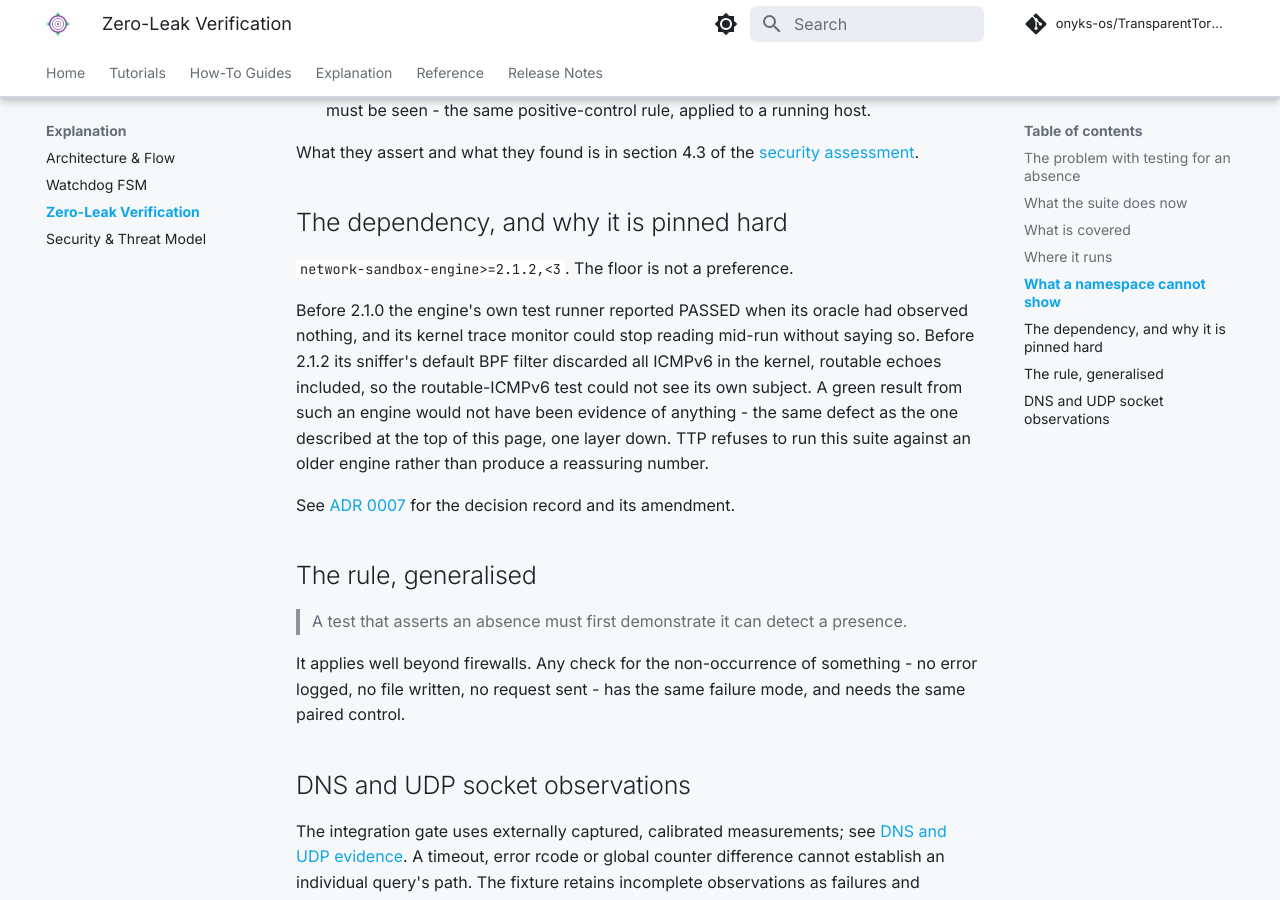
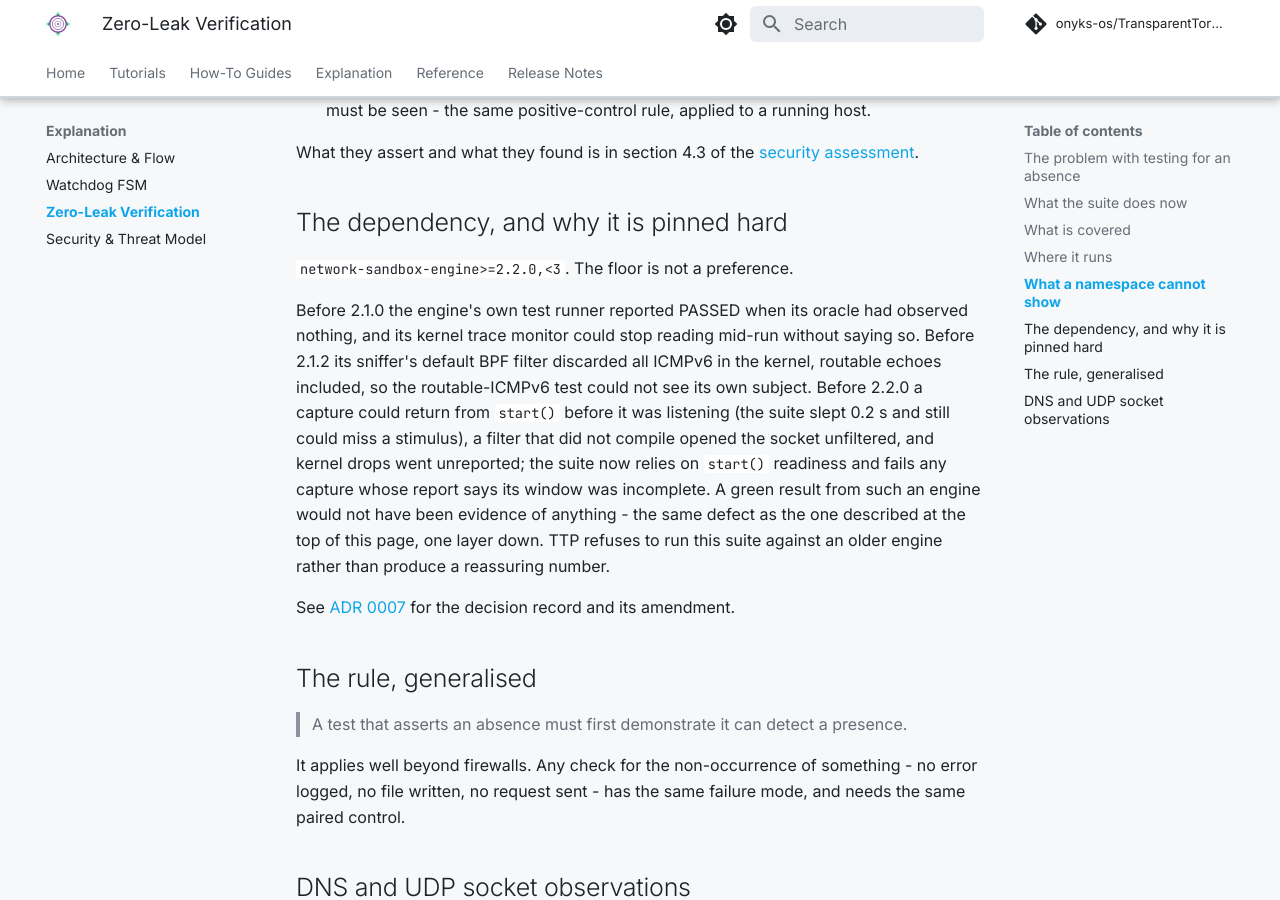
Before and after one commit to onyks-os/TransparentTorProxy, an MkDocs documentation site: the page built from docs/web/explanation/verification.md, in a window 1280 px wide and 900 px high, scrolled down 3301 px. Built offline with MkDocs 1.6.1 and Material for MkDocs 9.7.7, drawn with Linux system fonts in a browser that asks for light colours; comment, search, counter and statistics services are not loaded.

Commit message:
Require NSE 2.2.0 and trust only complete capture windows (#166)
NSE 2.2.0 returns from PCAPAsserter.start() once the kernel socket is
bound and filtering, reports kernel drops and limits in stop_report(),
and confirms mock listener binds. Drop the 0.2 s sleep after start(),
fail any capture whose report says its window was incomplete, and start
the gateway listener with start_listener() instead of a fixed wait.

Raise the floor in pyproject, MIN_NSE_VERSION, the CI lock (NSE only),
CI comments and the dependency docs together.

Signed-off-by: onyks-os <129986281+onyks-os@users.noreply.github.com>
Co-authored-by: Claude Opus 5.5 <noreply@anthropic.com>

```diff
--- a/docs/web/explanation/verification.md
+++ b/docs/web/explanation/verification.md
@@ -132,13 +132,17 @@ What they assert and what they found is in section 4.3 of the
 
 ## The dependency, and why it is pinned hard
 
-`network-sandbox-engine>=2.1.2,<3`. The floor is not a preference.
+`network-sandbox-engine>=2.2.0,<3`. The floor is not a preference.
 
 Before 2.1.0 the engine's own test runner reported PASSED when its oracle had
 observed nothing, and its kernel trace monitor could stop reading mid-run without
 saying so. Before 2.1.2 its sniffer's default BPF filter discarded all ICMPv6 in
 the kernel, routable echoes included, so the routable-ICMPv6 test could not see its
-own subject. A green result from such an engine would not have been evidence of
+own subject. Before 2.2.0 a capture could return from `start()` before it was
+listening (the suite slept 0.2 s and still could miss a stimulus), a filter that
+did not compile opened the socket unfiltered, and kernel drops went unreported;
+the suite now relies on `start()` readiness and fails any capture whose report
+says its window was incomplete. A green result from such an engine would not have been evidence of
 anything - the same defect as the one described at the top of this page, one
 layer down. TTP refuses to run this suite against an older engine rather than
 produce a reassuring number.
```
Also changed, not shown: CHANGELOG.md (+6 -0 lines), DEPENDENCIES.md (+1 -1 lines), docs/web/reference/dependencies.md (+1 -1 lines), docs/web/release-notes/changelog.md (+6 -0 lines), pyproject.toml (+6 -3 lines), 3 other files.
